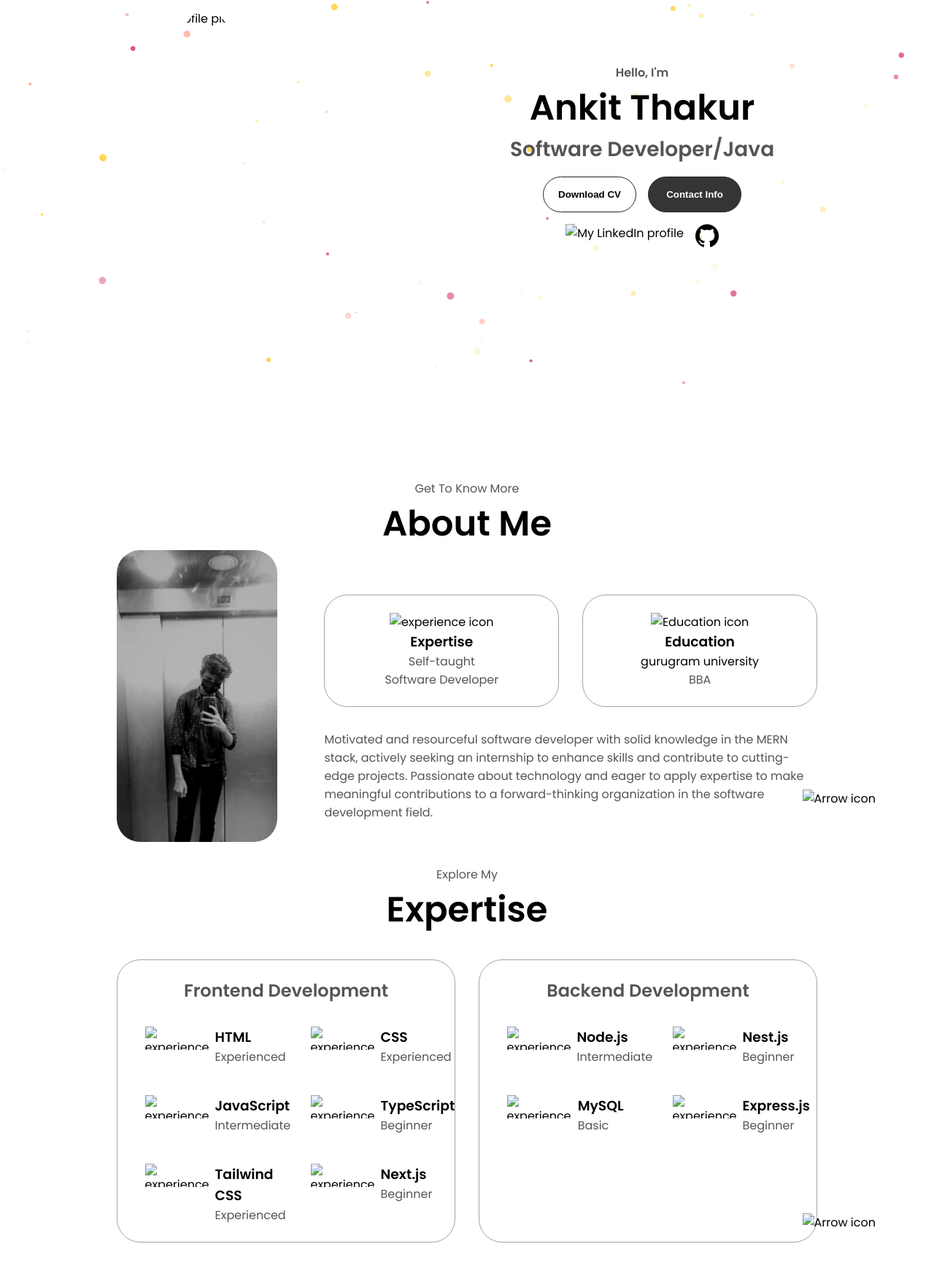
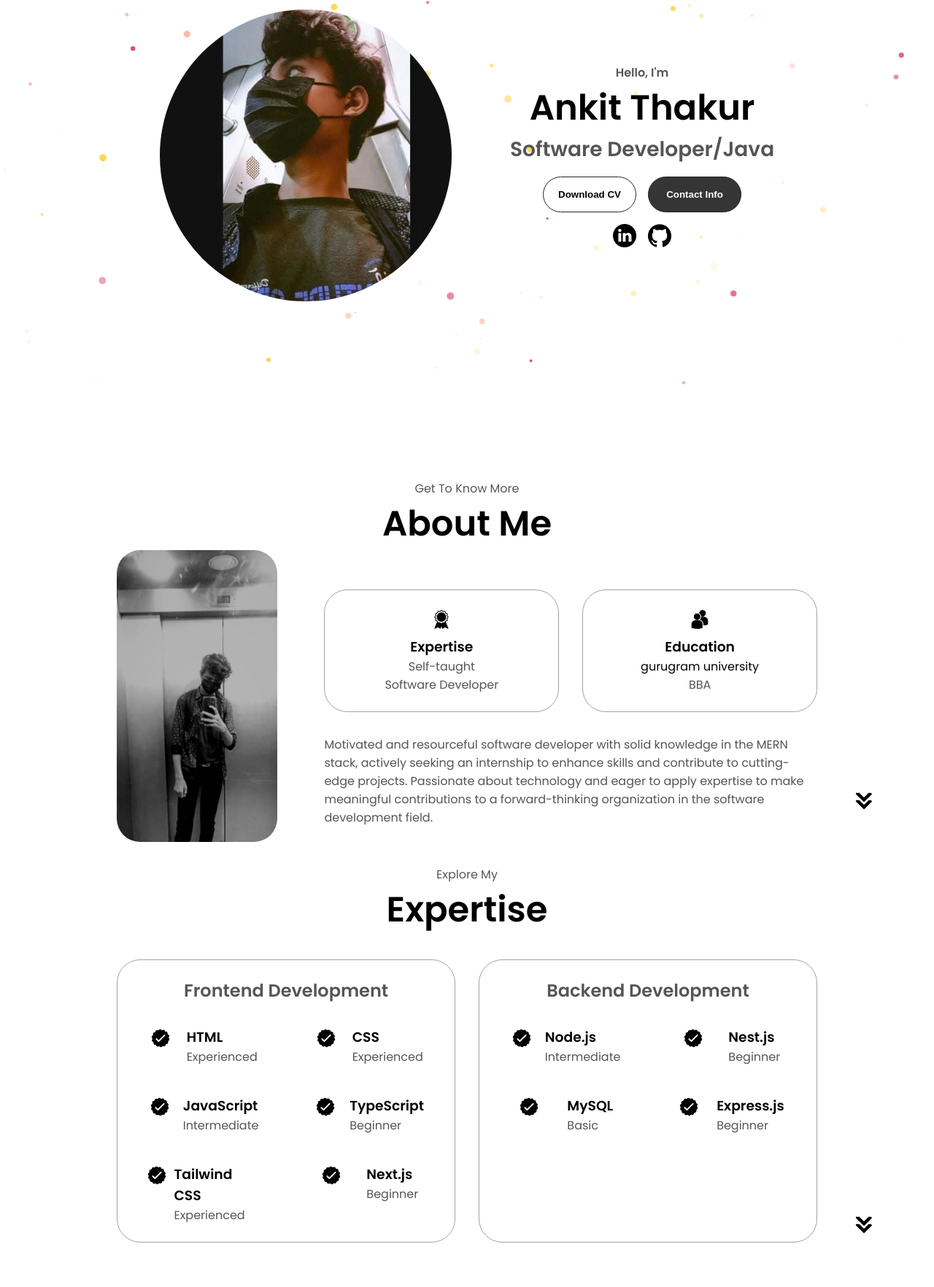
Before and after one commit to thakurankit012/Portfolio-, a plain HTML site: page index.html in a window 1280 px wide. Shown: the part 271-2035 px from the top of the page at 73% size. Drawn offline with nearby package versions, Linux system fonts and the light colour scheme; files whose address does not match are found by name.

Commit message:
Update index.html

```diff
--- a/index.html
+++ b/index.html
@@ -55,7 +55,7 @@
     </nav>
     <section id="profile">
         <div class="section__pic-container">
-            <img class="pic" src="assets/profile_3.webp" alt="profile picture" />
+            <img class="pic" src="profile_3.webp" alt="profile picture" />
         </div>
         <div class="section__text">
             <p class="section__text__p1">Hello, I'm</p>
@@ -70,7 +70,7 @@
                 </button>
             </div>
             <div id="socials-container">
-                <img src="./assets/linkedin.png" alt="My LinkedIn profile" class="icon"
+                <img src="linkedin.png" alt="My LinkedIn profile" class="icon"
                     onclick="location.href='https://www.linkedin.com/in/ankit-thakur-6259b5226/'" />
                 <img src="./assets/github.png" alt="My Github profile" class="icon"
                     onclick="location.href='https://github.com/thakurankit01'" />
@@ -87,12 +87,12 @@
             <div class="about-details-container">
                 <div class="about-containers">
                     <div class="details-container">
-                        <img src="./assets/experience.png" alt="experience icon" class="icon" />
+                        <img src="experience.png" alt="experience icon" class="icon" />
                         <h3>Expertise</h3>
                         <p>Self-taught<br />Software Developer</p>
                     </div>
                     <div class="details-container">
-                        <img src="./assets/education.png" alt="Education icon" class="icon" />
+                        <img src="education.png" alt="Education icon" class="icon" />
                         <h3>Education</h3>
                         <p><a class="school_link" href="">gurugram university</a> <br />BBA </p>
                     </div>
@@ -107,7 +107,7 @@
                 </div>
             </div>
         </div>
-        <img src="./assets/arrow.png" alt="Arrow icon" class="icon arrow" onclick="location.href='./#experience'">
+        <img src="arrow.png" alt="Arrow icon" class="icon arrow" onclick="location.href='./#experience'">
     </section>
     <section id="experience">
         <p class="section__text__p1">Explore My</p>
@@ -118,42 +118,42 @@
                     <h2 class="experience-sub-title">Frontend Development</h2>
                     <div class="article-container">
                         <article>
-                            <img src="./assets/checkmark.png" alt="experience icon" class="icon">
+                            <img src="checkmark.png" alt="experience icon" class="icon">
                             <div>
                                 <h3>HTML</h3>
                                 <p>Experienced</p>
                             </div>
                         </article>
                         <article>
-                            <img src="./assets/checkmark.png" alt="experience icon" class="icon">
+                            <img src="checkmark.png" alt="experience icon" class="icon">
                             <div>
                                 <h3>CSS</h3>
                                 <p>Experienced</p>
                             </div>
                         </article>
                         <article>
-                            <img src="./assets/checkmark.png" alt="experience icon" class="icon">
+                            <img src="checkmark.png" alt="experience icon" class="icon">
                             <div>
                                 <h3>JavaScript</h3>
                                 <p>Intermediate</p>
                             </div>
                         </article>
                         <article>
-                            <img src="./assets/checkmark.png" alt="experience icon" class="icon">
+                            <img src="checkmark.png" alt="experience icon" class="icon">
                             <div>
                                 <h3>TypeScript</h3>
                                 <p>Beginner</p>
                             </div>
                         </article>
                         <article>
-                            <img src="./assets/checkmark.png" alt="experience icon" class="icon">
+                            <img src="checkmark.png" alt="experience icon" class="icon">
                             <div>
                                 <h3>Tailwind CSS</h3>
                                 <p>Experienced</p>
                             </div>
                         </article>
                         <article>
-                            <img src="./assets/checkmark.png" alt="experience icon" class="icon">
+                            <img src="checkmark.png" alt="experience icon" class="icon">
                             <div>
                                 <h3>Next.js</h3>
                                 <p>Beginner</p>
@@ -165,28 +165,28 @@
                     <h2 class="experience-sub-title">Backend Development</h2>
                     <div class="article-container">
                         <article>
-                            <img src="./assets/checkmark.png" alt="experience icon" class="icon">
+                            <img src="checkmark.png" alt="experience icon" class="icon">
                             <div>
                                 <h3>Node.js</h3>
                                 <p>Intermediate</p>
                             </div>
                         </article>
                         <article>
-                            <img src="./assets/checkmark.png" alt="experience icon" class="icon">
+                            <img src="checkmark.png" alt="experience icon" class="icon">
                             <div>
                                 <h3>Nest.js</h3>
                                 <p>Beginner</p>
                             </div>
                         </article>
                         <article>
-                            <img src="./assets/checkmark.png" alt="experience icon" class="icon">
+                            <img src="checkmark.png" alt="experience icon" class="icon">
                             <div>
                                 <h3>MySQL</h3>
                                 <p>Basic</p>
                             </div>
                         </article>
                         <article>
-                            <img src="./assets/checkmark.png" alt="experience icon" class="icon">
+                            <img src="checkmark.png" alt="experience icon" class="icon">
                             <div>
                                 <h3>Express.js</h3>
                                 <p>Beginner</p>
@@ -196,7 +196,7 @@
                 </div>
             </div>
         </div>
-        <img src="./assets/arrow.png" alt="Arrow icon" class="icon arrow" onclick="location.href='./#projects'">
+        <img src="arrow.png" alt="Arrow icon" class="icon arrow" onclick="location.href='./#projects'">
     </section>
     <section id="projects">
         <p class="section__text__p1">Browse My Recent</p>
@@ -204,7 +204,7 @@
         <div class="about-containers">
             <div class="details-container color-container">
                 <div class="article-container">
-                    <img src="./assets/project3.gif" alt="Project 1" class="project-img">
+                    <img src="project3.gif" alt="Project 1" class="project-img">
                 </div>
                 <h2 class="experience-sub-title project-title">Portfolio....  React js/ tailwind
 
@@ -221,7 +221,7 @@
 
             <div class="details-container color-container">
                 <div class="article-container">
-                    <img src="./assets/project_1.gif" alt="Project 1" class="project-img">
+                    <img src="project_1.gif" alt="Project 1" class="project-img">
                 </div>
                 <h2 class="experience-sub-title project-title">E-commerce UI Html/Css/Javascript
 
@@ -237,7 +237,7 @@
             </div>
             <div class="details-container color-container">
                 <div class="article-container">
-                    <img src="./assets/project_2.gif" alt="Project 2" class="project-img">
+                    <img src="project_2.gif" alt="Project 2" class="project-img">
                 </div>
                 <h2 class="experience-sub-title project-title">CHATbot OpenaiApi Html/Css/javascript</h2>
                 <div class="btn-container">
@@ -250,18 +250,18 @@
                 </div>
             </div>
         </div>
-        <img src="./assets/arrow.png" alt="Arrow icon" class="icon arrow" onclick="location.href='./#contact'">
+        <img src="arrow.png" alt="Arrow icon" class="icon arrow" onclick="location.href='./#contact'">
     </section>
     <section id="contact">
         <p class="section__text__p1">Get in Touch</p>
         <h1 class="title">Contact Me</h1>
         <div class="contact-info-upper-container">
             <div class="contact-info-container">
-                <img src="./assets/email.png" alt="email icon" class="icon email-icon contact-icon">
+                <img src="email.png" alt="email icon" class="icon email-icon contact-icon">
                 <p><a href="mailto:thakurankit13197@gmail.com">thakurankit13197@gmail.com</a></p>
             </div>
             <div class="contact-info-container">
-                <img src="./assets/linkedin.png" alt="LinkedIn icon" class="icon contact-icon">
+                <img src="linkedin.png" alt="LinkedIn icon" class="icon contact-icon">
                 <p><a href="https://www.linkedin.com/in/ankit-thakur-6259b5226/">LinkedIn</a></p>
             </div>
         </div>
```
